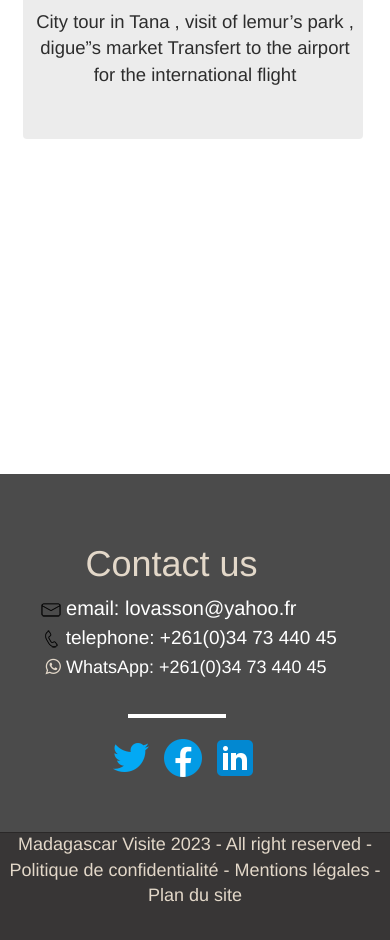
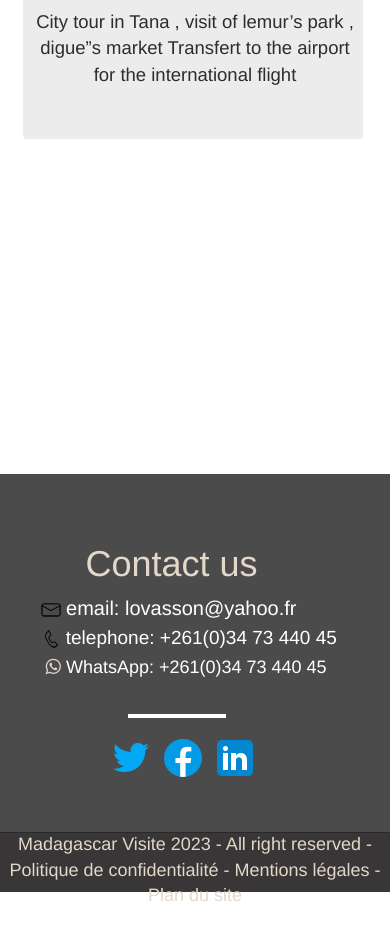
Before and after one commit to Johan025/madagascar-visit, a website with bundled scripts: page circuits/east/east.html in a window 390 px wide. Shown: the part 7581-8521 px from the top of the page. After the commit the page ends 8490 px from the top, so only its background shows below. Built offline with nearby package versions, Linux system fonts and the light colour scheme; files whose address does not match are found by name.

Commit message:
Add files via upload

```diff
--- a/circuits/east/east.css
+++ b/circuits/east/east.css
@@ -2550,7 +2550,7 @@ body {
     position: absolute;
     top: 35.8rem;
     width: 100%;
-    height: 3.6cm;
+    height: 1.6cm;
     background-color: rgba(40, 37, 37, 0.921);
     font-size: 18px;
     padding-top: 0rem;
```
